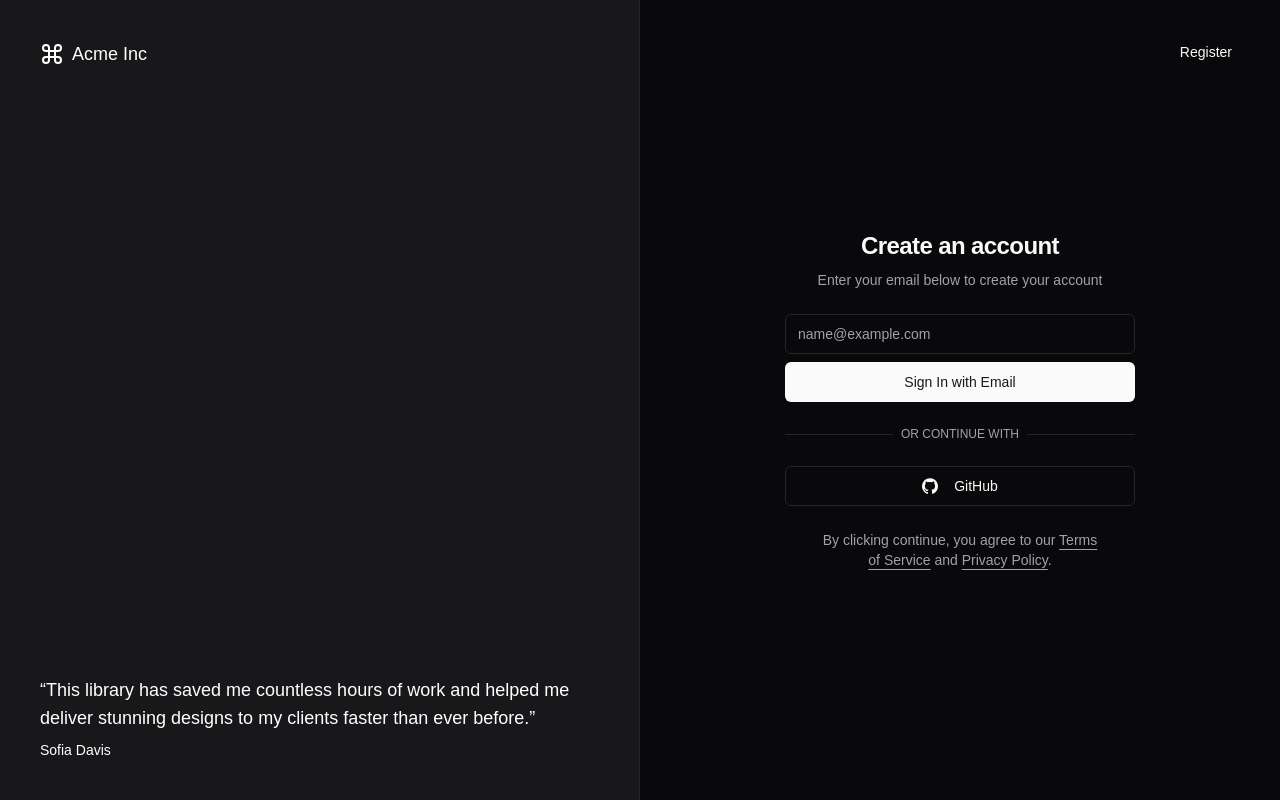
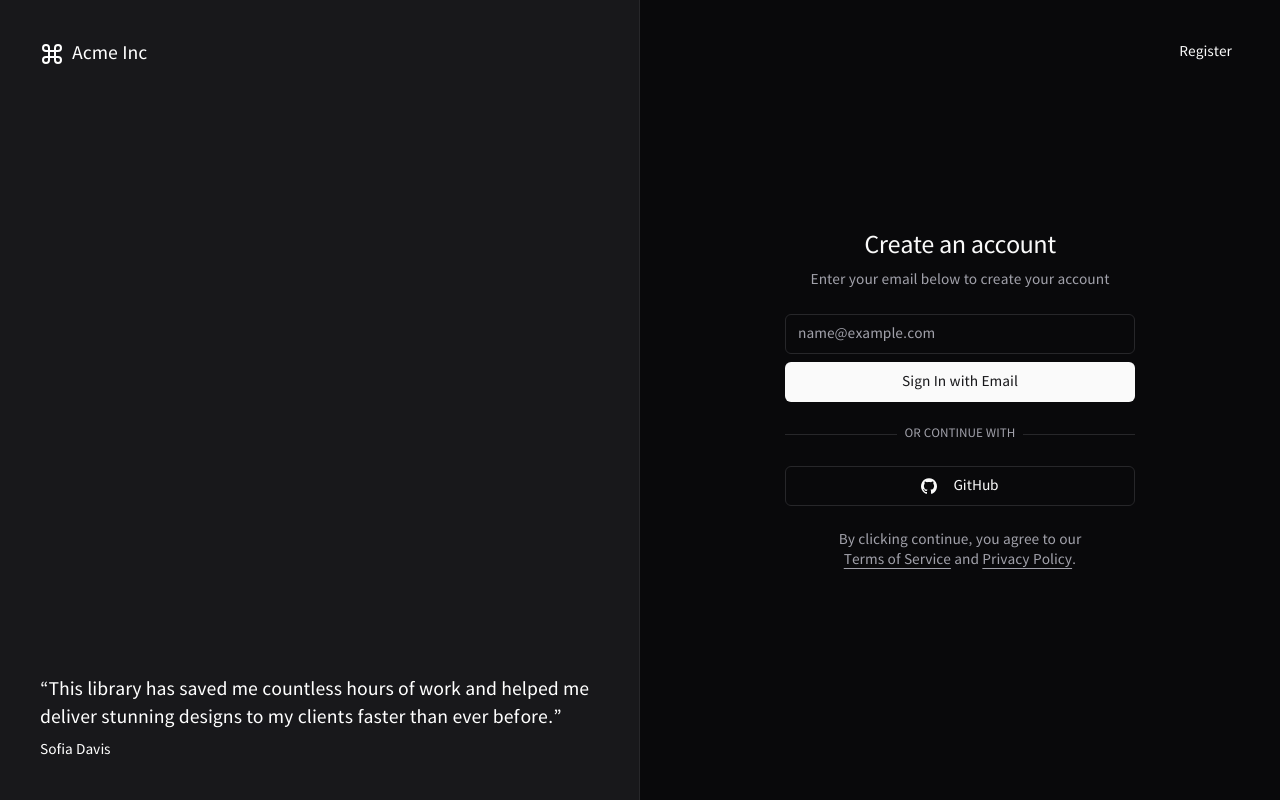
Before and after one commit to moodizone/Gift, a Next.js app: page /login in a window 1280 px wide. Built offline with nearby package versions, Linux system fonts and the light colour scheme.

Commit message:
🔧 setup font variation compatible with tailwindCSS

```diff
--- /dev/null
+++ b/fontVariationSettings.js
@@ -0,0 +1,27 @@
+import plugin from "tailwindcss/plugin";
+
+// https://gist.github.com/annedorko/340c00ab7c5844a47c782b005fdba872
+const fontVariationSettings = plugin(function ({ addUtilities }) {
+  const weights = {
+    thin: 100,
+    light: 300,
+    normal: 400,
+    bold: 700,
+    black: 900,
+  };
+
+  // Custom weights with italic, stretch, italic and stretch.
+  Object.entries(weights).forEach((i) => {
+    const [key, value] = i;
+    const select = `.font-${key}`;
+    const baseData = {};
+    baseData[select] = {
+      fontWeight: value,
+      fontVariationSettings: `'wght' ${value}`,
+    };
+
+    addUtilities(baseData);
+  });
+});
+
+export default fontVariationSettings;
--- a/src/app/globals.scss
+++ b/src/app/globals.scss
@@ -1,27 +1,6 @@
 @tailwind base;
 @tailwind components;
 @tailwind utilities;
-
-body {
-  font-family: Arial, Helvetica, sans-serif;
-}
-
-html {
-  // fallback
-  height: 100vh;
-  width: 100vw;
-  overflow: hidden;
-
-  @supports (min-height: 100dvh) {
-    height: 100dvh;
-    width: 100dvw;
-  }
-
-  body {
-    height: 100%;
-    overflow: auto;
-  }
-}
 
 @layer base {
   :root {
@@ -87,3 +66,50 @@ html {
     @apply bg-background text-foreground;
   }
 }
+
+// modern browsers
+@font-face {
+  font-family: "AnjomanMaxVF";
+  src: url("../../public/fonts/AnjomanMaxVF.woff2") format("woff-variations");
+  // url("../../public/fonts/AnjomanMax-Regular.woff") format("woff");
+  font-weight: 100 1000;
+  font-display: fallback;
+}
+
+// old browsers
+@font-face {
+  font-family: "AnjomanMax";
+  src: url("../../public/fonts/AnjomanMax-Regular.woff") format("woff");
+}
+@font-face {
+  font-family: "AnjomanMax";
+  src: url("../../public/fonts/AnjomanMax-Bold.woff") format("woff");
+  font-weight: 700;
+}
+
+html {
+  // fallback
+  height: 100vh;
+  width: 100vw;
+  overflow: hidden;
+  font-family: "AnjomanMax", Arial, Helvetica, sans-serif;
+  // english digit ---> normal
+  // persian digit ---> ss05
+  // monospace ---> ss06
+  font-feature-settings: "ss05";
+
+  @supports (font-variation-settings: normal) {
+    font-family: "AnjomanMaxVF", Arial, Helvetica, sans-serif;
+    font-variation-settings: "wght" 400;
+  }
+
+  @supports (min-height: 100dvh) {
+    height: 100dvh;
+    width: 100dvw;
+  }
+
+  body {
+    height: 100%;
+    overflow: auto;
+  }
+}
--- a/tailwind.config.ts
+++ b/tailwind.config.ts
@@ -1,4 +1,7 @@
 import type { Config } from "tailwindcss";
+import animate from "tailwindcss-animate";
+
+import fontVariationSettingsPlugin from "./fontVariationSettings";
 
 const config: Config = {
   darkMode: ["class"],
@@ -10,54 +13,54 @@ const config: Config = {
   theme: {
     extend: {
       colors: {
-  			background: 'hsl(var(--background))',
-  			foreground: 'hsl(var(--foreground))',
+        background: "hsl(var(--background))",
+        foreground: "hsl(var(--foreground))",
         card: {
-  				DEFAULT: 'hsl(var(--card))',
-  				foreground: 'hsl(var(--card-foreground))'
+          DEFAULT: "hsl(var(--card))",
+          foreground: "hsl(var(--card-foreground))",
         },
         popover: {
-  				DEFAULT: 'hsl(var(--popover))',
-  				foreground: 'hsl(var(--popover-foreground))'
+          DEFAULT: "hsl(var(--popover))",
+          foreground: "hsl(var(--popover-foreground))",
         },
         primary: {
-  				DEFAULT: 'hsl(var(--primary))',
-  				foreground: 'hsl(var(--primary-foreground))'
+          DEFAULT: "hsl(var(--primary))",
+          foreground: "hsl(var(--primary-foreground))",
         },
         secondary: {
-  				DEFAULT: 'hsl(var(--secondary))',
-  				foreground: 'hsl(var(--secondary-foreground))'
+          DEFAULT: "hsl(var(--secondary))",
+          foreground: "hsl(var(--secondary-foreground))",
         },
         muted: {
-  				DEFAULT: 'hsl(var(--muted))',
-  				foreground: 'hsl(var(--muted-foreground))'
+          DEFAULT: "hsl(var(--muted))",
+          foreground: "hsl(var(--muted-foreground))",
         },
         accent: {
-  				DEFAULT: 'hsl(var(--accent))',
-  				foreground: 'hsl(var(--accent-foreground))'
+          DEFAULT: "hsl(var(--accent))",
+          foreground: "hsl(var(--accent-foreground))",
         },
         destructive: {
-  				DEFAULT: 'hsl(var(--destructive))',
-  				foreground: 'hsl(var(--destructive-foreground))'
+          DEFAULT: "hsl(var(--destructive))",
+          foreground: "hsl(var(--destructive-foreground))",
         },
-  			border: 'hsl(var(--border))',
-  			input: 'hsl(var(--input))',
-  			ring: 'hsl(var(--ring))',
+        border: "hsl(var(--border))",
+        input: "hsl(var(--input))",
+        ring: "hsl(var(--ring))",
         chart: {
-  				'1': 'hsl(var(--chart-1))',
-  				'2': 'hsl(var(--chart-2))',
-  				'3': 'hsl(var(--chart-3))',
-  				'4': 'hsl(var(--chart-4))',
-  				'5': 'hsl(var(--chart-5))'
-  			}
+          "1": "hsl(var(--chart-1))",
+          "2": "hsl(var(--chart-2))",
+          "3": "hsl(var(--chart-3))",
+          "4": "hsl(var(--chart-4))",
+          "5": "hsl(var(--chart-5))",
+        },
       },
       borderRadius: {
-  			lg: 'var(--radius)',
-  			md: 'calc(var(--radius) - 2px)',
-  			sm: 'calc(var(--radius) - 4px)'
-  		}
-  	}
+        lg: "var(--radius)",
+        md: "calc(var(--radius) - 2px)",
+        sm: "calc(var(--radius) - 4px)",
       },
-  plugins: [require("tailwindcss-animate")],
+    },
+  },
+  plugins: [animate, fontVariationSettingsPlugin],
 };
 export default config;
```
Lines whose indentation alone changed are shown as unchanged.
